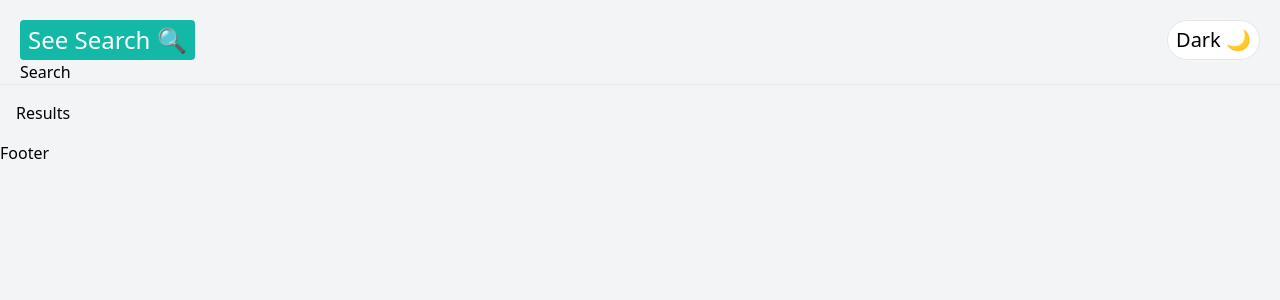
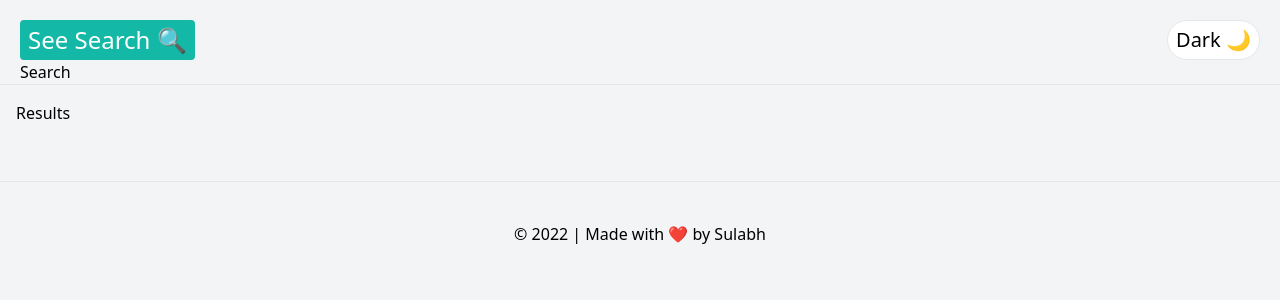
Before and after one commit to sm32d/search-engine, a React (Create React App) app: page /search in a window 1280 px wide. Shown: the top 300 px of the page. Built offline with nearby package versions, Linux system fonts and the light colour scheme.

Commit message:
Added Footer

```diff
--- a/src/components/Footer.jsx
+++ b/src/components/Footer.jsx
@@ -2,8 +2,8 @@ import React from "react";
 
 export const Footer = () => {
   return (
-    <div>
-      <h1>Footer</h1>
+    <div className="text-center p-10 mt-10 border-t dark:border-gray-700 border-gray-200">
+      <h1>© 2022 | Made with ❤️ by Sulabh</h1>
     </div>
   );
 };
```
